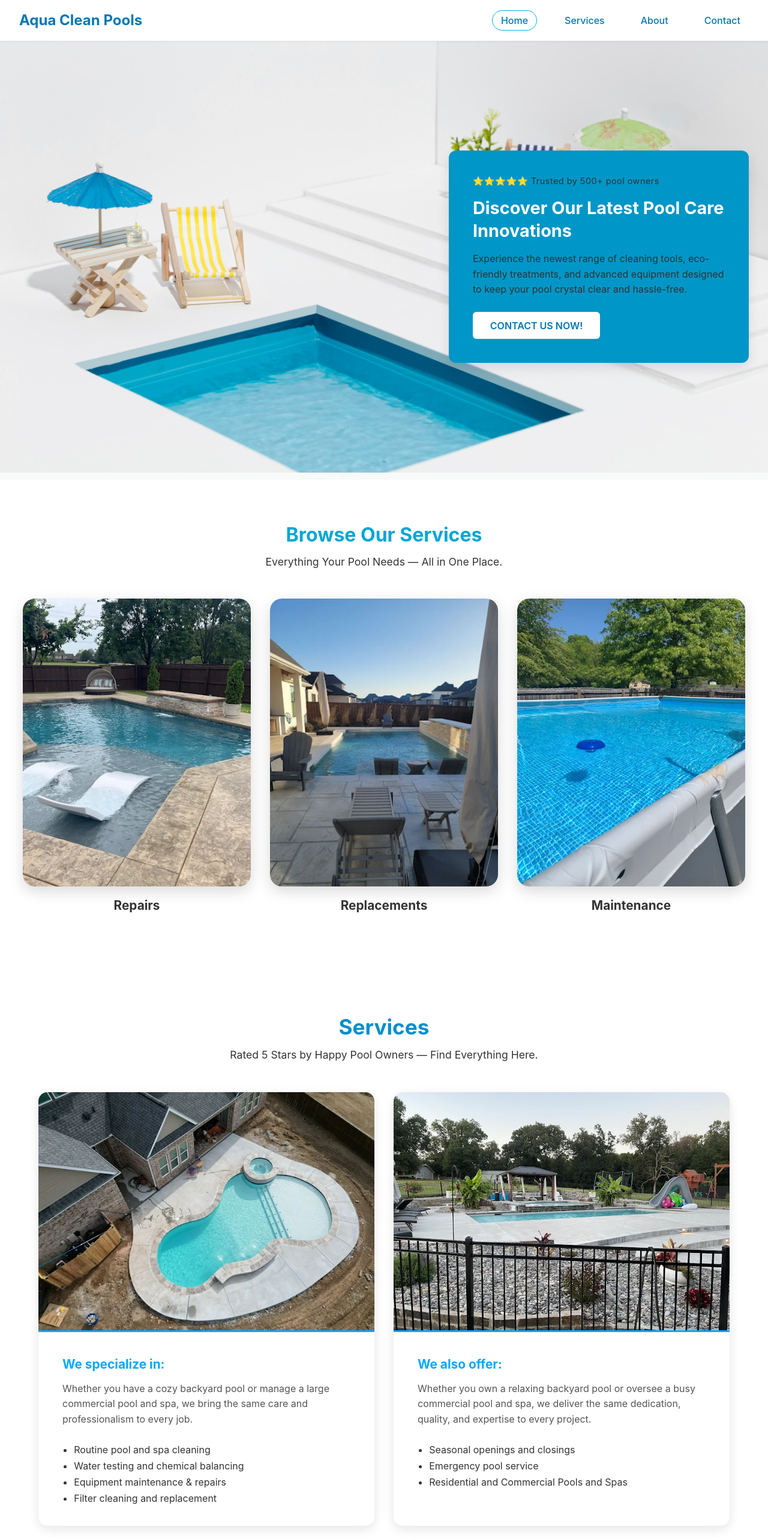
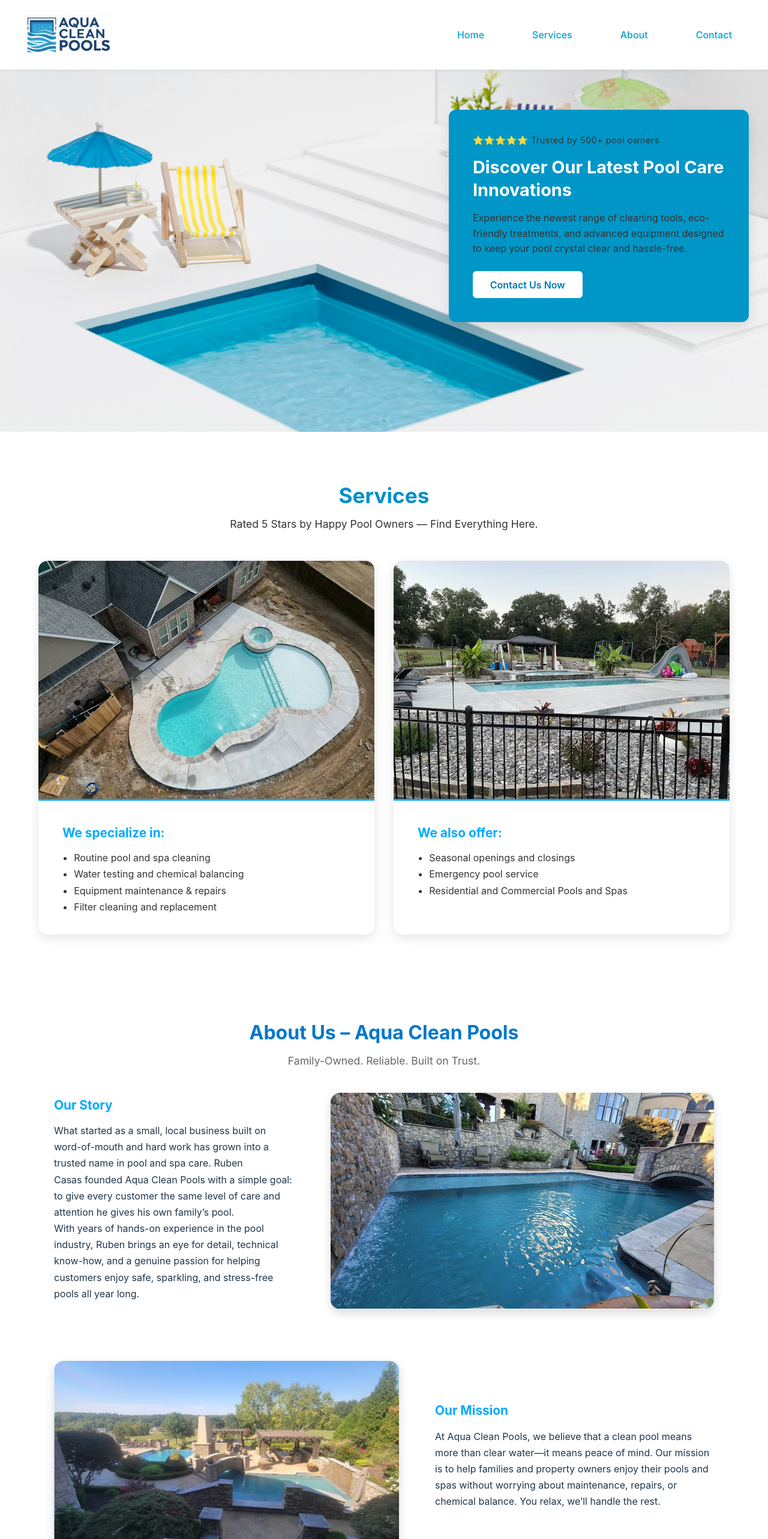
Before and after one commit to jatpimentel/Aqua-Clean-Pools, a React (Vite) app: page / in a window 1280 px wide. Shown: the top 2566 px of the page at 60% size. Built offline with nearby package versions, Linux system fonts and the light colour scheme.

Commit message:
Fixed the navigation, Click are now working and the website is finished (For Web)

```diff
--- a/src/App.css
+++ b/src/App.css
@@ -5,85 +5,84 @@
   box-sizing: border-box;
 }
 
-html, body, #root {
+html,
+body,
+#root {
   height: 100%;
   width: 100%;
-  font-family: 'Inter', sans-serif;
+  font-family: "Inter", sans-serif;
   background-color: #f8fafa;
 }
 
-/* NAVBAR */
+html {
+  scroll-behavior: smooth;
+}
+
+/* === NAVBAR === */
 .navbar {
+  position: fixed; /* makes it stay on screen */
+  top: 0; /* pins it to the top */
+  left: 0;
+  width: 100%; /* full width */
+  z-index: 1000; /* ensures it stays above other content */
+  background-color: white; /* keeps it visible even on white backgrounds */
   display: flex;
   justify-content: space-between;
   align-items: center;
-  background-color: #ffffff;
-  padding: 1rem 2rem;
-  width: 100%;
-  box-shadow: 0 1px 5px rgba(0, 0, 0, 0.05);
-  position: sticky;
-  top: 0;
-  z-index: 100;
+  padding: 15px 40px;
+  box-shadow: 0 2px 5px rgba(0, 0, 0, 0.05);
 }
 
-.brand-name {
-  color: #0077b6;
-  font-weight: 700;
+.logo-section img {
+  height: 80px;
+  width: auto;
+  object-fit: contain;
 }
 
-/* NAV LINKS */
+/* === NAV LINKS === */
 .nav-links {
+  display: flex;
   list-style: none;
-  display: flex;
-  gap: 2rem;
+  gap: 40px;
+  margin: 0;
+  padding: 0;
 }
 
-.nav-links a {
-  text-decoration: none;
-  color: #0077b6;
+.nav-button {
+  background: transparent;
+  border: 2px solid transparent; /* hidden border by default */
+  color: #00a3d7;
+  font-size: 16px;
   font-weight: 500;
-  padding: 6px 14px;
-  border-radius: 20px;
-  transition: all 0.3s ease;
+  padding: 6px 18px;
+  border-radius: 25px;
+  cursor: pointer;
+  transition: all 0.2s ease;
+  outline: none; /* removes black outline */
 }
 
-.nav-links a:hover {
-  background-color: rgba(0, 119, 182, 0.05);
+.nav-button:focus,
+.nav-button:active {
+  border: 2px solid #00a3d7; /* blue border only when clicked/focused */
+  outline: none; /* removes default black browser outline */
 }
 
-.nav-links a.active {
-  border: 1px solid #00b4d8;
-  color: #0077b6;
-}
-
-/* HAMBURGER ICON */
+/* === MOBILE MENU === */
 .menu-toggle {
   display: none;
   flex-direction: column;
-  gap: 5px;
   cursor: pointer;
 }
 
 .menu-toggle span {
+  height: 3px;
   width: 25px;
-  height: 3px;
-  background: #0077b6;
-  border-radius: 3px;
-  transition: all 0.3s ease;
+  background: #333;
+  margin: 4px 0;
+  transition: 0.3s;
 }
 
-/* Animate hamburger into “X” */
-.menu-toggle.active span:nth-child(1) {
-  transform: rotate(45deg) translateY(8px);
-}
-.menu-toggle.active span:nth-child(2) {
-  opacity: 0;
-}
-.menu-toggle.active span:nth-child(3) {
-  transform: rotate(-45deg) translateY(-8px);
-}
-
-/* RESPONSIVE */
+/* === MOBILE STYLES === */
 @media (max-width: 768px) {
   .menu-toggle {
     display: flex;
@@ -92,15 +91,13 @@ html, body, #root {
   .nav-links {
     display: none;
     position: absolute;
-    top: 70px;
+    top: 100px;
     right: 0;
-    width: 100%;
+    background: white;
     flex-direction: column;
-    align-items: center;
-    background-color: #ffffff;
-    gap: 1.5rem;
-    padding: 1rem 0;
-    box-shadow: 0 2px 8px rgba(0, 0, 0, 0.05);
+    width: 200px;
+    padding: 20px;
+    box-shadow: 0 4px 10px rgba(0, 0, 0, 0.1);
   }
 
   .nav-links.open {
@@ -114,7 +111,7 @@ html, body, #root {
   text-align: left;
   padding: 5rem 2rem;
   color: #023e8a;
-  background-image: url('./assets/images/Front Page Background.jpg');
+  background-image: url("./assets/images/Front Page Background.jpg");
   background-size: cover;
   background-position: center;
   background-repeat: no-repeat;
@@ -164,6 +161,13 @@ html, body, #root {
   border-radius: 6px;
   cursor: pointer;
   transition: all 0.3s ease;
+  outline: none; /* ✅ removes black outline */
+}
+
+.cta-btn:focus,
+.cta-btn:active {
+  outline: none; /* ✅ prevents outline when clicked/focused */
+  box-shadow: none; /* ✅ optional: removes any browser glow */
 }
 
 .cta-btn:hover {
@@ -413,6 +417,12 @@ html, body, #root {
   max-width: 480px;
   line-height: 1.7;
 }
+.about-text h3 {
+  font-size: 1.3rem;
+  font-weight: 700;
+  color: #00aaff;
+  margin-bottom: 12px; /* ✅ Adds clean space before the paragraph */
+}
 
 .about-text p {
   margin-bottom: 16px; /* adds space between paragraphs */
@@ -434,8 +444,6 @@ html, body, #root {
   transform: scale(1.03);
   box-shadow: 0 10px 25px rgba(0, 0, 0, 0.2);
 }
-
-
 
 /* Reverse layout for alternating look */
 .about-container.reverse {
@@ -504,8 +512,14 @@ html, body, #root {
   font-weight: 600;
   cursor: pointer;
   transition: background 0.3s ease;
+  outline: none;
 }
 
+.custom-btn:focus,
+.custom-btn:active {
+  outline: none; /* ✅ prevents outline when clicked/focused */
+  box-shadow: none; /* ✅ optional: removes any browser glow */
+}
 .custom-btn:hover {
   background-color: #005bb5;
 }
@@ -562,3 +576,116 @@ html, body, #root {
   border-radius: 12px;
   box-shadow: 0 6px 16px rgba(0, 0, 0, 0.15);
 }
+
+/* === FOOTER STYLING === */
+.footer {
+  background-color: #ffffff;
+  padding: 50px 10%;
+  border-top: 1px solid #e6e6e6;
+  color: #333;
+  font-family: "Poppins", sans-serif;
+}
+
+.footer-container {
+  display: flex;
+  justify-content: space-between;
+  align-items: flex-start;
+  flex-wrap: wrap;
+  margin-bottom: 25px;
+}
+
+/* Left Section */
+.footer-left {
+  flex: 1;
+  min-width: 250px;
+}
+
+.footer-left h4 {
+  color: #009fe3;
+  font-weight: 700;
+  margin-bottom: 15px;
+}
+
+.footer-left p {
+  color: #a3a3a3;
+  font-size: 0.95rem;
+  margin: 5px 0;
+}
+
+.footer-email {
+  color: #b3b3b3;
+}
+
+/* Right Section (now left-aligned) */
+.footer-right {
+  flex: 0 0 auto;
+  text-align: left; /* ✅ Left-aligned */
+  min-width: 150px;
+}
+
+.footer-right h5 {
+  color: #b3b3b3;
+  margin-bottom: 6px;
+  font-weight: 500;
+  font-size: 0.95rem;
+  text-align: left; /* ✅ Left-aligned title */
+}
+
+.footer-right ul {
+  list-style: none;
+  padding: 0; /* ✅ Removes padding */
+  margin: 0; /* ✅ Removes extra spacing too */
+  text-align: left;
+}
+
+.footer-right ul li {
+  margin-bottom: 4px;
+}
+
+.footer-right button {
+  background: none;
+  border: none;
+  color: #009fe3;
+  cursor: pointer;
+  font-size: 0.95rem;
+  font-weight: 500;
+  transition: color 0.3s;
+  text-align: left;
+  display: inline-block;
+  padding: 0; /* ✅ Removes button padding */
+  margin: 0; /* ✅ Keeps it tight */
+}
+
+.footer-right button:hover {
+  text-decoration: underline;
+  color: #0077b6;
+}
+
+/* Divider & bottom text */
+.footer-divider {
+  border: none;
+  border-top: 1px solid #eaeaea;
+  margin: 15px 0;
+}
+
+.footer-bottom {
+  text-align: center;
+  font-size: 0.9rem;
+  color: #009fe3;
+}
+
+/* Responsive Design */
+@media (max-width: 768px) {
+  .footer-container {
+    flex-direction: column;
+    gap: 20px;
+  }
+
+  .footer-right {
+    text-align: left;
+  }
+
+  .footer-bottom {
+    font-size: 0.85rem;
+  }
+}
--- a/src/App.jsx
+++ b/src/App.jsx
@@ -1,35 +1,46 @@
-import { useState } from 'react'
-import './App.css'
+import { useState } from "react";
+import "./App.css";
 
 // Image Imports
-import RepairsImg from './assets/images/Repairs.webp'
-import ReplacementsImg from './assets/images/Replacements.webp'
-import MaintenanceImg from './assets/images/Maintainance.webp'
-import Service1 from './assets/images/Service1.webp'
-import Service2 from './assets/images/Service2.webp'
-import OurStoryImg from './assets/images/OurStory.webp'
-import OurMissionImg from './assets/images/OurMission.webp'
+import RepairsImg from "./assets/images/Repairs.webp";
+import ReplacementsImg from "./assets/images/Replacements.webp";
+import MaintenanceImg from "./assets/images/Maintainance.webp";
+import Service1 from "./assets/images/Service1.webp";
+import Service2 from "./assets/images/Service2.webp";
+import OurStoryImg from "./assets/images/OurStory.webp";
+import OurMissionImg from "./assets/images/OurMission.webp";
 import CustomService1 from "./assets/images/CustomService1.webp";
 import CustomService2 from "./assets/images/CustomService2.webp";
 import ContactUs from "./assets/images/ContactUs.webp";
+import Logo from "./assets/images/Logo.png";
 
 function App() {
-  const [active, setActive] = useState('Home')
-  const [menuOpen, setMenuOpen] = useState(false)
+  const [active, setActive] = useState("Home");
+  const [menuOpen, setMenuOpen] = useState(false);
 
-  const navItems = ['Home', 'Services', 'About', 'Contact']
+  const navItems = ["Home", "Services", "About", "Contact"];
+
+  // ✅ Smooth scroll to section
+  const handleClick = (item) => {
+    setActive(item);
+    const section = document.getElementById(item.toLowerCase());
+    if (section) {
+      section.scrollIntoView({ behavior: "smooth", block: "start" });
+    }
+    setMenuOpen(false);
+  };
 
   return (
     <>
-      {/* Navigation Bar */}
+      {/* === NAVIGATION BAR === */}
       <nav className="navbar">
         <div className="logo-section">
-          <h2 className="brand-name">Aqua Clean Pools</h2>
+          <img src={Logo} alt="Aqua Clean Pools Logo" className="brand-logo" />
         </div>
 
-        {/* Hamburger Icon */}
+        {/* Hamburger menu (mobile) */}
         <div
-          className={`menu-toggle ${menuOpen ? 'active' : ''}`}
+          className={`menu-toggle ${menuOpen ? "active" : ""}`}
           onClick={() => setMenuOpen(!menuOpen)}
         >
           <span></span>
@@ -37,66 +48,38 @@ function App() {
           <span></span>
         </div>
 
-        {/* Navigation Links */}
-        <ul className={`nav-links ${menuOpen ? 'open' : ''}`}>
+        <ul className={`nav-links ${menuOpen ? "open" : ""}`}>
           {navItems.map((item) => (
             <li key={item}>
-              <a
-                href="#"
-                className={active === item ? 'active' : ''}
-                onClick={() => setActive(item)}
+              <button
+                className={`nav-button ${active === item ? "active" : ""}`}
+                onClick={() => handleClick(item)}
               >
                 {item}
-              </a>
+              </button>
             </li>
           ))}
         </ul>
       </nav>
 
-      {/* Hero Section */}
-      <div className="main-content">
+      {/* === HERO SECTION === */}
+      <section id="home" className="main-content">
         <div className="info-card">
           <p className="trusted-text">⭐⭐⭐⭐⭐ Trusted by 500+ pool owners</p>
           <h1>Discover Our Latest Pool Care Innovations</h1>
           <p className="description">
-            Experience the newest range of cleaning tools, eco-friendly treatments,
-            and advanced equipment designed to keep your pool crystal clear and hassle-free.
+            Experience the newest range of cleaning tools, eco-friendly
+            treatments, and advanced equipment designed to keep your pool
+            crystal clear and hassle-free.
           </p>
-          <button className="cta-btn">CONTACT US NOW!</button>
-        </div>
-      </div>
-
-      {/* Services Section */}
-      <section className="services-section">
-        <h2>Browse Our Services</h2>
-        <p className="subtitle">Everything Your Pool Needs — All in One Place.</p>
-
-        <div className="services-grid">
-          <div className="service-wrapper">
-            <div className="service-card">
-              <img src={RepairsImg} alt="Repairs" />
-            </div>
-            <h3>Repairs</h3>
-          </div>
-
-          <div className="service-wrapper">
-            <div className="service-card">
-              <img src={ReplacementsImg} alt="Replacements" />
-            </div>
-            <h3>Replacements</h3>
-          </div>
-
-          <div className="service-wrapper">
-            <div className="service-card">
-              <img src={MaintenanceImg} alt="Maintenance" />
-            </div>
-            <h3>Maintenance</h3>
-          </div>
+          <a href="#contact">
+            <button class="cta-btn">Contact Us Now</button>
+          </a>
         </div>
       </section>
 
-      {/* Services Detailed Section */}
-      <section className="services-detailed">
+      {/* === SERVICES SECTION === */}
+      <section id="services" className="services-detailed">
         <h2>Services</h2>
         <p className="subtext">
           Rated 5 Stars by Happy Pool Owners — Find Everything Here.
@@ -109,10 +92,6 @@ function App() {
             </div>
             <div className="service-text">
               <h3>We specialize in:</h3>
-  <p>
-    Whether you have a cozy backyard pool or manage a large commercial pool and spa,
-    we bring the same care and professionalism to every job.
-  </p>
               <ul>
                 <li>Routine pool and spa cleaning</li>
                 <li>Water testing and chemical balancing</li>
@@ -120,7 +99,6 @@ function App() {
                 <li>Filter cleaning and replacement</li>
               </ul>
             </div>
-
           </div>
 
           <div className="service-pair">
@@ -129,66 +107,33 @@ function App() {
             </div>
             <div className="service-text">
               <h3>We also offer:</h3>
-  <p>
-    Whether you own a relaxing backyard pool or oversee a busy commercial pool and spa,
-    we deliver the same dedication, quality, and expertise to every project.
-  </p>
               <ul>
                 <li>Seasonal openings and closings</li>
                 <li>Emergency pool service</li>
                 <li>Residential and Commercial Pools and Spas</li>
               </ul>
             </div>
-
           </div>
         </div>
       </section>
 
-      <section className="highlights-section">
-  <div className="highlight">
-    <div className="highlight-icon">💰</div>
-    <h3>Free Estimates</h3>
-    <p>
-      Get a free, no-obligation quote and discover why customers rate us 5 stars
-      for quality and service.
-    </p>
-  </div>
-
-  <div className="highlight">
-    <div className="highlight-icon">💬</div>
-    <h3>Free Quotes</h3>
-    <p>
-      We make it easy — free quotes, fair pricing, and 5-star results every time.
-    </p>
-  </div>
-
-  <div className="highlight">
-    <div className="highlight-icon">⭐</div>
-    <h3>5 Star Reviews</h3>
-    <p>
-      Rated 5 Stars by Happy Pool Owners — Trusted for Quality, Care, and Results.
-    </p>
-  </div>
-</section>
-
-<section className="about-section">
+      {/* === ABOUT SECTION === */}
+      <section id="about" className="about-section">
         <h2>About Us – Aqua Clean Pools</h2>
         <p className="subtitle">Family-Owned. Reliable. Built on Trust.</p>
 
-  {/* === Our Story === */}
         <div className="about-container">
           <div className="about-text">
             <h3>Our Story</h3>
             <p>
-        What started as a small, local business built on word-of-mouth and hard work
-        has grown into a trusted name in pool and spa care. <b>Ruben Casas</b> founded
-        Aqua Clean Pools with a simple goal: to give every customer the same level of
-        care and attention he gives his own family’s pool.
-      </p>
-      <p>
-        With <b>years</b> of hands-on experience in the pool industry, Ruben brings an eye for
-        detail, technical know-how, and a genuine passion for helping customers enjoy safe,
-        sparkling, and stress-free pools all year long.
+              What started as a small, local business built on word-of-mouth and
+              hard work has grown into a trusted name in pool and spa
+              care. Ruben Casas founded Aqua Clean Pools with a simple goal: to
+              give every customer the same level of care and attention he gives
+              his own family’s pool. With years of hands-on experience in the
+              pool industry, Ruben brings an eye for detail, technical know-how,
+              and a genuine passion for helping customers enjoy safe, sparkling,
+              and stress-free pools all year long.
             </p>
           </div>
           <div className="about-image">
@@ -196,7 +141,6 @@ function App() {
           </div>
         </div>
 
-  {/* === Our Mission === */}
         <div className="about-container">
           <div className="about-image">
             <img src={OurMissionImg} alt="Our Mission" />
@@ -204,22 +148,23 @@ function App() {
           <div className="about-text">
             <h3>Our Mission</h3>
             <p>
-        At <b>Aqua Clean Pools</b>, we believe that a clean pool means more than clear
-        water—it means <b>peace of mind</b>. Our mission is to help families and property
-        owners enjoy their pools and spas without worrying about maintenance, repairs,
-        or chemical balance. You relax, we’ll handle the rest.
+              At Aqua Clean Pools, we believe that a clean pool means more than
+              clear water—it means peace of mind. Our mission is to help
+              families and property owners enjoy their pools and spas without
+              worrying about maintenance, repairs, or chemical balance. You
+              relax, we’ll handle the rest.
             </p>
           </div>
         </div>
       </section>
-
       {/* === Custom Services Section === */}
       <section className="custom-services-section">
         <div className="custom-services-container">
           <div className="custom-text">
             <h3>For Custom Services</h3>
             <p>
-        Every pool is unique — and so are your needs.<br />
+              Every pool is unique — and so are your needs.
+              <br />
               Our custom pool services are designed to fit.
             </p>
             <button className="custom-btn">Contact Us</button>
@@ -231,28 +176,56 @@ function App() {
           </div>
         </div>
       </section>
-
-{/* === Contact Section === */}
-<section className="contact-section">
+      {/* === CONTACT SECTION === */}
+      <section id="contact" className="contact-section">
         <div className="contact-container">
           <div className="contact-text">
             <h3>Contact Us</h3>
-      <p>
-        <span>📞</span> 714-604-8591
-      </p>
-      <p>
-        <span>📧</span> info@aquacleanyourpool.com
-      </p>
+            <p>📞 714-604-8591</p>
+            <p>📧 info@aquacleanyourpool.com</p>
           </div>
           <div className="contact-image">
-      <img src={ContactUs} alt="Contact Aqua Clean Pools" />
+            <img src={Logo} alt="Contact Aqua Clean Pools" />
           </div>
         </div>
       </section>
 
+      {/* === FOOTER SECTION === */}
+      <footer className="footer">
+        <div className="footer-container">
+          <div className="footer-left">
+            <h4>Aqua Clean Pools</h4>
+            <p className="footer-email">aquacleanyourpool@gmail.com</p>
+            <p>P.O. Box 667 Farmington, AR 72730</p>
+            <p>(714) 604-8591</p>
+          </div>
 
+          <div className="footer-right">
+            <h5>Links</h5>
+            <ul>
+              <li>
+                <button onClick={() => handleClick("home")}>Home</button>
+              </li>
+              <li>
+                <button onClick={() => handleClick("services")}>Shop</button>
+              </li>
+              <li>
+                <button onClick={() => handleClick("about")}>About</button>
+              </li>
+              <li>
+                <button onClick={() => handleClick("contact")}>Contact</button>
+              </li>
+            </ul>
+          </div>
+        </div>
+
+        <hr className="footer-divider" />
+        <p className="footer-bottom">
+          2025 Aqua Clean Pools. All rights reserved.
+        </p>
+      </footer>
     </>
-  )
+  );
 }
 
-export default App
+export default App;
```
Also changed, not shown: src/assets/images/Logo.png (added). Lines whose indentation alone changed are shown as unchanged.
